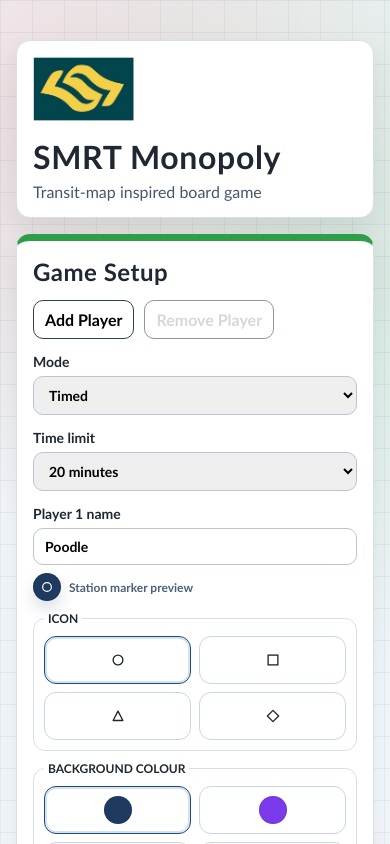
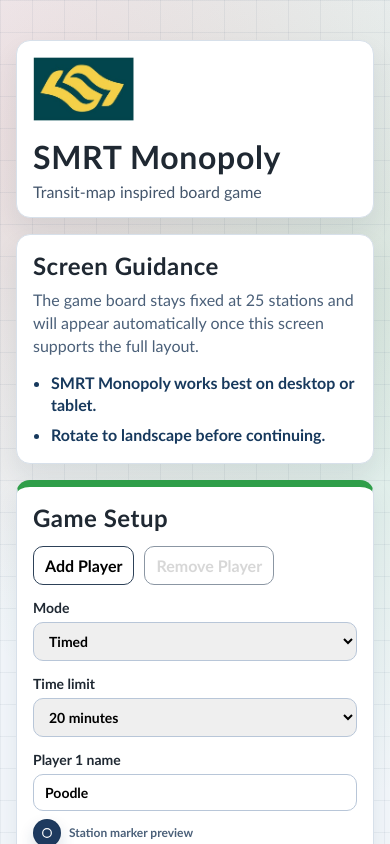
Before and after one commit to zey-2/smrt_board_game, a React (Vite) app: page / in a window 390 px wide. Shown: the top 844 px of the page. Built offline with nearby package versions, Linux system fonts and the light colour scheme.

Commit message:
feat: gate board to supported landscape screens

```diff
--- a/src/App.tsx
+++ b/src/App.tsx
@@ -3,6 +3,7 @@
 import { createGameState } from "./game/state/initialState";
 import type { GameState } from "./game/types";
 import { GameScreen } from "./features/game/GameScreen";
+import { ViewportGateNotice, useViewportSupport } from "./features/game/ViewportGate";
 import { SetupScreen, type SetupPayload } from "./features/setup/SetupScreen";
 import smrtCorporateLogo from "./assets/smrt/smrt-corporate-logo.jpg";
 
@@ -14,6 +15,7 @@
   const [currentGameState, setCurrentGameState] = useState<GameState>(
     savedState ?? createGameState()
   );
+  const viewportSupport = useViewportSupport();
   const shellClassName =
     mode === "game"
       ? "app-shell map-theme-shell game-page-shell"
@@ -53,6 +55,9 @@
               <p>Transit-map inspired board game</p>
             </div>
           </header>
+          {!viewportSupport.isSupported ? (
+            <ViewportGateNotice viewportSupport={viewportSupport} />
+          ) : null}
           <SetupScreen onStart={handleStart} />
           {savedState ? (
             <section className="card setup-card">
@@ -71,6 +76,7 @@
       ) : (
         <GameScreen
           initial={currentGameState}
+          viewportSupport={viewportSupport}
           onExitWithSave={handleExitWithSave}
           onExitWithoutSave={handleExitWithoutSave}
         />
--- a/src/features/game/GameScreen.tsx
+++ b/src/features/game/GameScreen.tsx
@@ -9,10 +9,16 @@
 import { PlayerPanel } from "./PlayerPanel";
 import { WinnerScreen } from "../results/WinnerScreen";
 import { TurnControls } from "./TurnControls";
+import {
+  DEFAULT_VIEWPORT_SUPPORT,
+  type ViewportSupport,
+  ViewportGateNotice
+} from "./ViewportGate";
 
 interface GameScreenProps {
   initial: GameState;
   diceValueProvider?: () => number;
+  viewportSupport?: ViewportSupport;
   onExitWithSave?: (state: GameState) => void;
   onExitWithoutSave?: () => void;
 }
@@ -32,6 +38,7 @@
 export function GameScreen({
   initial,
   diceValueProvider = () => Math.floor(Math.random() * 6) + 1,
+  viewportSupport = DEFAULT_VIEWPORT_SUPPORT,
   onExitWithSave = () => {},
   onExitWithoutSave = () => {}
 }: GameScreenProps) {
@@ -141,6 +148,8 @@
 
   return (
     <section className="game-layout">
+      {viewportSupport.isSupported ? (
+        <>
           <div className="game-viewport">
             <BoardView
               state={state}
@@ -187,6 +196,10 @@
           {isCompleted ? (
             <WinnerScreen winnerName={winnerName} isDraw={isDraw} ranking={ranking} />
           ) : null}
+        </>
+      ) : (
+        <ViewportGateNotice viewportSupport={viewportSupport} isBlocking />
+      )}
     </section>
   );
 }
--- /dev/null
+++ b/src/features/game/ViewportGate.tsx
@@ -0,0 +1,128 @@
+import { useEffect, useState } from "react";
+
+export const PHONE_MAX_VIEWPORT_EDGE = 599;
+export const MIN_SUPPORTED_GAME_WIDTH = 901;
+export const MIN_SUPPORTED_GAME_HEIGHT = 600;
+
+export interface ViewportSupport {
+  width: number;
+  height: number;
+  isPhone: boolean;
+  isLandscape: boolean;
+  isLargeEnough: boolean;
+  isSupported: boolean;
+}
+
+function readViewport() {
+  if (typeof window === "undefined") {
+    return {
+      width: 1280,
+      height: 800
+    };
+  }
+
+  return {
+    width: window.innerWidth,
+    height: window.innerHeight
+  };
+}
+
+export function evaluateViewportSupport({
+  width,
+  height
+}: {
+  width: number;
+  height: number;
+}): ViewportSupport {
+  const safeWidth = Math.max(0, width);
+  const safeHeight = Math.max(0, height);
+  const shortestEdge = Math.min(safeWidth, safeHeight);
+  const isPhone = shortestEdge <= PHONE_MAX_VIEWPORT_EDGE;
+  const isLandscape = safeWidth >= safeHeight;
+  const isLargeEnough =
+    safeWidth > MIN_SUPPORTED_GAME_WIDTH - 1 && safeHeight >= MIN_SUPPORTED_GAME_HEIGHT;
+
+  return {
+    width: safeWidth,
+    height: safeHeight,
+    isPhone,
+    isLandscape,
+    isLargeEnough,
+    isSupported: !isPhone && isLandscape && isLargeEnough
+  };
+}
+
+export const DEFAULT_VIEWPORT_SUPPORT = evaluateViewportSupport({
+  width: 1280,
+  height: 800
+});
+
+export function useViewportSupport() {
+  const [viewportSupport, setViewportSupport] = useState<ViewportSupport>(() =>
+    evaluateViewportSupport(readViewport())
+  );
+
+  useEffect(() => {
+    const syncViewportSupport = () => {
+      setViewportSupport(evaluateViewportSupport(readViewport()));
+    };
+
+    syncViewportSupport();
+    window.addEventListener("resize", syncViewportSupport);
+    window.addEventListener("orientationchange", syncViewportSupport);
+
+    return () => {
+      window.removeEventListener("resize", syncViewportSupport);
+      window.removeEventListener("orientationchange", syncViewportSupport);
+    };
+  }, []);
+
+  return viewportSupport;
+}
+
+interface ViewportGateNoticeProps {
+  viewportSupport: ViewportSupport;
+  isBlocking?: boolean;
+}
+
+export function ViewportGateNotice({
+  viewportSupport,
+  isBlocking = false
+}: ViewportGateNoticeProps) {
+  const messages: string[] = [];
+
+  if (viewportSupport.isPhone) {
+    messages.push("SMRT Monopoly works best on desktop or tablet.");
+  }
+
+  if (!viewportSupport.isLandscape) {
+    messages.push("Rotate to landscape before continuing.");
+  }
+
+  if (viewportSupport.isLandscape && !viewportSupport.isLargeEnough) {
+    messages.push(
+      "Use a larger screen or enlarge your browser window to view the full 25-station board cleanly."
+    );
+  }
+
+  if (messages.length === 0) {
+    return null;
+  }
+
+  return (
+    <section className="card viewport-notice-card" aria-live="polite">
+      <div className="viewport-notice-header">
+        <h2>{isBlocking ? "Supported Landscape Screen Required" : "Screen Guidance"}</h2>
+        <p>
+          The game board stays fixed at 25 stations and will appear automatically once this screen
+          supports the full layout.
+        </p>
+      </div>
+      <ul className="viewport-notice-list">
+        {messages.map((message) => (
+          <li key={message}>{message}</li>
+        ))}
+      </ul>
+    </section>
+  );
+}
--- a/src/styles.css
+++ b/src/styles.css
@@ -285,6 +285,40 @@
   display: grid;
   gap: 10px;
   min-height: 100%;
+}
+
+.viewport-notice-card {
+  display: grid;
+  gap: 14px;
+  max-width: 720px;
+}
+
+.viewport-notice-header {
+  display: grid;
+  gap: 8px;
+}
+
+.viewport-notice-header h2,
+.viewport-notice-header p,
+.viewport-notice-list {
+  margin: 0;
+}
+
+.viewport-notice-header p {
+  color: #4b6079;
+  line-height: 1.45;
+}
+
+.viewport-notice-list {
+  color: #17395d;
+  display: grid;
+  gap: 8px;
+  padding-left: 18px;
+}
+
+.viewport-notice-list li {
+  font-weight: 700;
+  line-height: 1.4;
 }
 
 .game-layout .card {
```
Also changed, not shown: 4 other files (tests, documents, lock files or other folders). Lines whose indentation alone changed are shown as unchanged.
